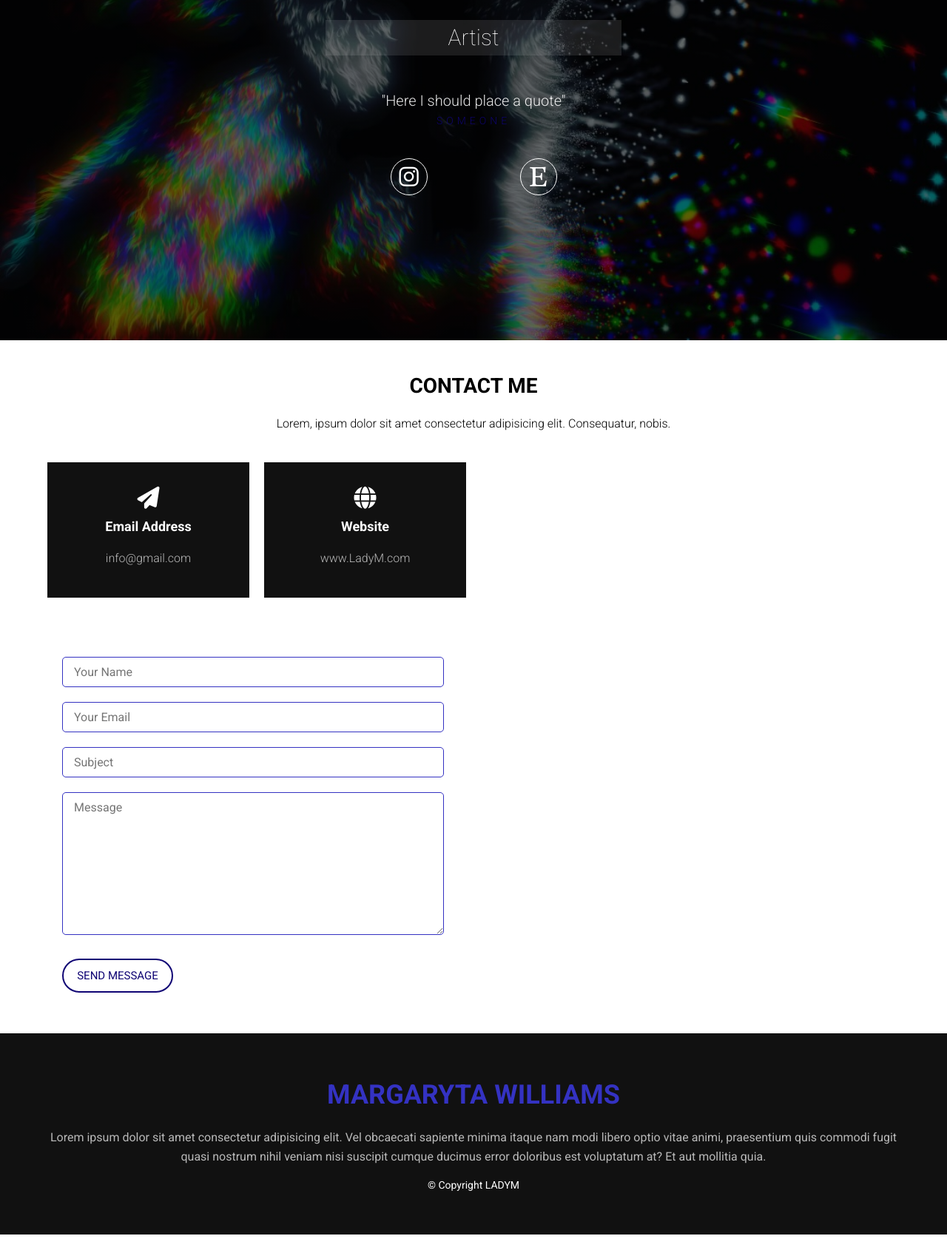
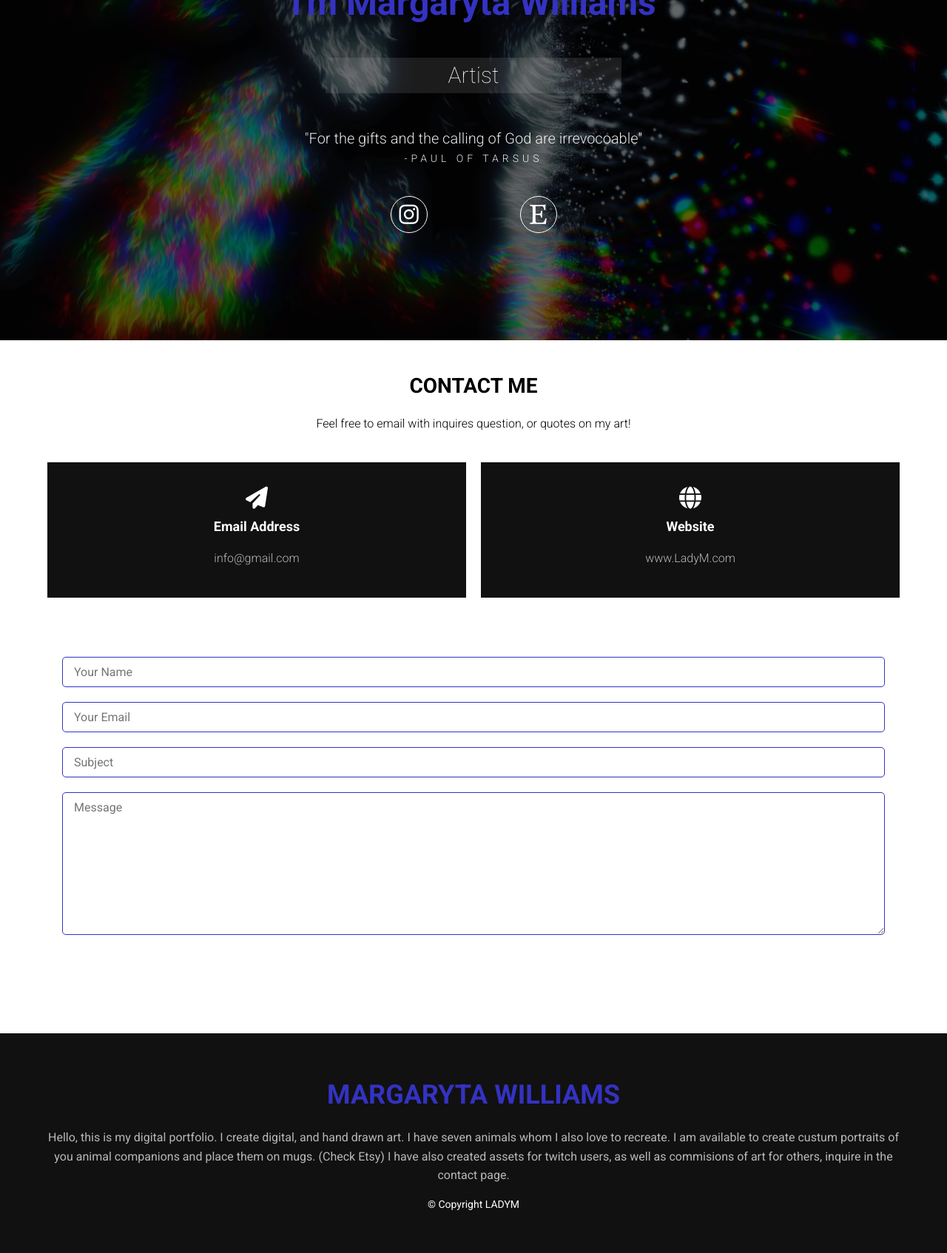
Before and after one commit to ZackeryThomas93/ProjectM, a plain HTML site: page contact.html in a window 1280 px wide. Shown: the part 340-2034 px from the top of the page at 74% size. Before the commit the page ends 2009 px from the top, so only its background shows below. Drawn offline with Linux system fonts and the light colour scheme.

Commit message:
Filler update

```diff
--- a/contact.html
+++ b/contact.html
@@ -31,10 +31,10 @@
                         <li><a href = "contact.html">Contact</a></li>
                     </ul>
                 </nav>
-                <span class = "search-icon">
-                    <i class = "fas fa-search"></i>
-                </span>
+
             </div>
+            <br>
+            <br>
 
             <div class = "container about">
                 <div class = "about-content">
@@ -44,8 +44,8 @@
                     <h2>I'm Margaryta Williams</h2>
                     <h3>Artist</h3>
                     <blockquote>
-                        "Here I should place a quote"
-                        <span>Someone</span>
+                        "For the gifts and the calling of God are irrevocoable"
+                        <span>-Paul of  Tarsus</span>
                     </blockquote>
                 </div>
 
@@ -69,7 +69,7 @@
             <div class = "container">
                 <div class = "contact-top">
                     <h3>CONTACT ME</h3>
-                    <p>Lorem, ipsum dolor sit amet consectetur adipisicing elit. Consequatur, nobis.</p>
+                    <p>Feel free to email with inquires question, or quotes on my art!</p>
                 </div>
 
                 <div class = "contact-middle">
@@ -113,7 +113,7 @@
             <div class = "footer-container container">
                 <div>
                     <h2>MARGARYTA WILLIAMS</h2>
-                    <p>Lorem ipsum dolor sit amet consectetur adipisicing elit. Vel obcaecati sapiente minima itaque nam modi libero optio vitae animi, praesentium quis commodi fugit quasi nostrum nihil veniam nisi suscipit cumque ducimus error doloribus est voluptatum at? Et aut mollitia quia.</p>
+                    <p>Hello, this is my digital portfolio. I create digital, and hand drawn art. I have seven animals whom I also love to recreate. I am available to create custum portraits of you animal companions and place them on mugs. (Check Etsy) I have also created assets for twitch users, as well as commisions of art for others, inquire in the contact page.  </p>
                 </div>
 
             </div>
--- a/main.css
+++ b/main.css
@@ -6,7 +6,7 @@
     --darkGrey: #474b4f;
     --lightGrey: #6b6e70;
     --lightBlue: #3432c2;
-    --darkBlue: #0f0474;
+    --darkBlue: #ffffff;
     --transition: all 0.5s ease;
 }
 *{
@@ -228,7 +228,7 @@ blockquote span{
 }
 .sec-one-left{
     height: 100vh;
-    background: url("images/project-main.jpg") center/cover no-repeat;
+    background: url("images/Dream-Wolf-Canvas.jpg") center/cover no-repeat;
     box-shadow: 0px 0px 14px -1px rgba(0, 0, 0, 0.75);
     -webkit-box-shadow: 0px 0px 14px -1px rgba(0, 0, 0, 0.75);
     -moz-box-shadow: 0px 0px 14px -1px rgba(0, 0, 0, 0.75);
@@ -564,11 +564,10 @@ blockquote span{
 
     /* section five */
     .contact-middle{
-        grid-template-columns: repeat(4, 1fr);
+        grid-template-columns: repeat(2, 1fr);
     }
     .contact-bottom{
         display: grid;
-        grid-template-columns: repeat(2, 1fr);
         grid-column-gap: 40px;
     }
 }
```
Also changed, not shown: blog.html (+6 -7 lines), gallery.html (+6 -8 lines), index.html (+9 -15 lines), images/Dream-Wolf-Canvas.jpg (added).
